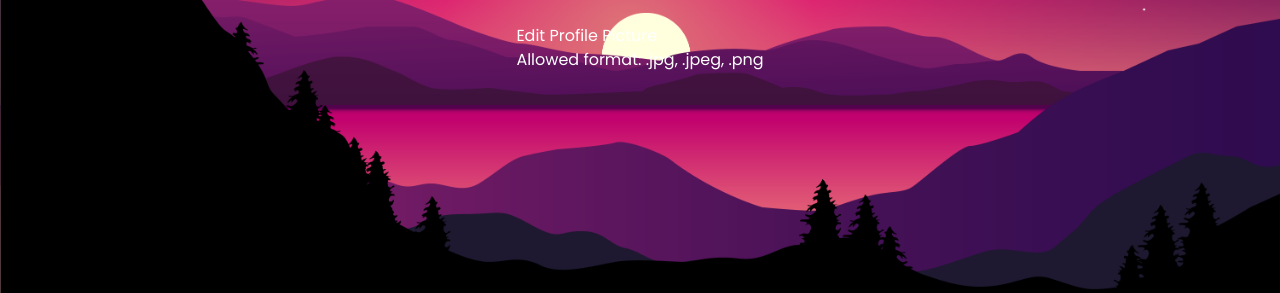
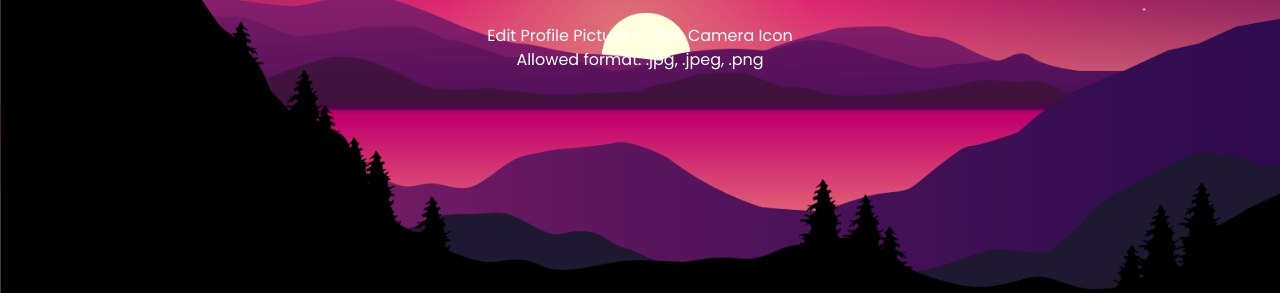
Before and after one commit to Dev-JBM/School_Work, a PHP site: page /AccSettings.php in a window 1280 px wide. Shown: the part 481-774 px from the top of the page. Run offline with PHP 8.4, Linux system fonts and the light colour scheme; the visitor is signed in with stand-in values (Sample User, id 1); data that the repository does not hold is empty.

Commit message:
Fixed some CSS properties

```diff
--- a/Magtoto_Nicdao - Login Website/AccSettings.php
+++ b/Magtoto_Nicdao - Login Website/AccSettings.php
@@ -166,7 +166,7 @@ if (isset($_SESSION['username'])) {
                     };
                 </script>
 
-                <?php
+<?php
 include 'DB_Conn.php';
 
 // Check if the form was submitted
@@ -208,7 +208,7 @@ if ($_SERVER["REQUEST_METHOD"] === "POST" && isset($_FILES["fileImg"]["name"]))
 
             </form>
             <br>
-            <p>Edit Profile Picture <br> Allowed format: .jpg, .jpeg, .png</p>
+            <p>Edit Profile Picture - Click Camera Icon<br> Allowed format: .jpg, .jpeg, .png</p>
         </div>
 
     </div>
--- a/Magtoto_Nicdao - Login Website/style_dashboard.css
+++ b/Magtoto_Nicdao - Login Website/style_dashboard.css
@@ -83,7 +83,7 @@ nav {
     right: 2.5%;
     width: 320px;
     margin-top: 10px;
-    background: transparent;
+    background: #36454F;
     border: 2px solid rgba(255, 255, 255, .2);
     border-top: none;
     border-bottom: none;
@@ -215,7 +215,7 @@ nav {
 /* --- TABLE --- */
 .info-table {
     width: 500px;
-    background: transparent;
+    background: #36454F;
     border: 2px solid rgba(255, 255, 255, .2);
     backdrop-filter: blur(20px);
     box-shadow: 0 0 10px rgba(0, 0, 0, .2);
@@ -314,7 +314,12 @@ transform: scale(2);
     opacity: 0;
 }
 
-.userImg-pic input::webkit-file-upload-button, .userImg-pic input[type=submit] {
+.userImg p {
+text-align: center;
+}
+
+.userImg-pic input::webkit-file-upload-button,
+.userImg-pic input[type=submit] {
     cursor: pointer;
 }
 /* ----- AccSettings.php only ----- */
@@ -328,9 +333,10 @@ cursor: pointer;
     top: 50%;
     left: 50%;
     transform: translate(-50%, -50%);
-    background-color: white;
+    background-color: #36454F;
     padding: 20px;
     border: 1px solid #ccc;
+    border-radius: 5px;
     box-shadow: 0 4px 8px rgba(0, 0, 0, 0.2);
     z-index: 1000;
     text-align: center;
@@ -343,7 +349,7 @@ cursor: pointer;
     left: 0;
     width: 100%;
     height: 100%;
-    background-color: rgba(0, 0, 0, 0.5);
+    background-color: rgba(0, 0, 0, .3);
     z-index: 999;
 }
 
@@ -356,11 +362,12 @@ cursor: pointer;
 
 button {
     padding: 10px 20px;
+    border-radius: 5px;
     cursor: pointer;
 }
 
 .logoutAlert {
-    color: black;
+    color: white;
 }
 
 /* --- LOGOUT --- */
```
Also changed, not shown: Magtoto_Nicdao - Login Website/noProfile.jpeg (deleted), 3 other files. Lines whose indentation alone changed are shown as unchanged.
